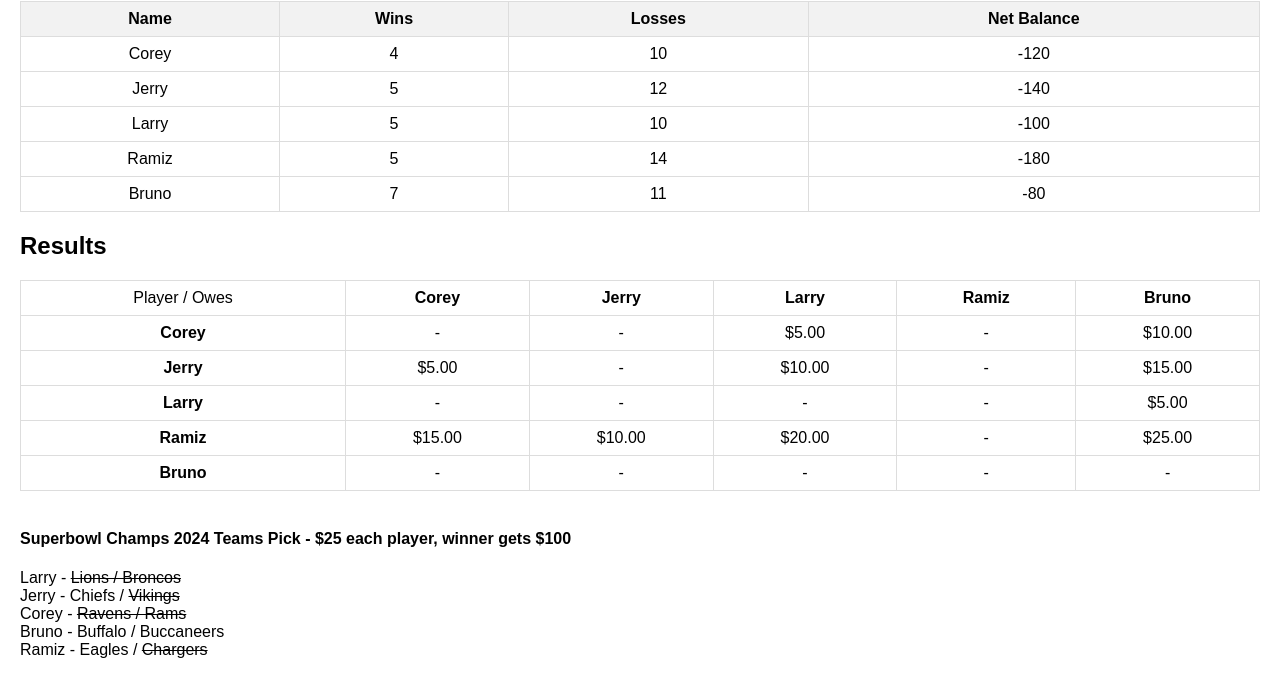
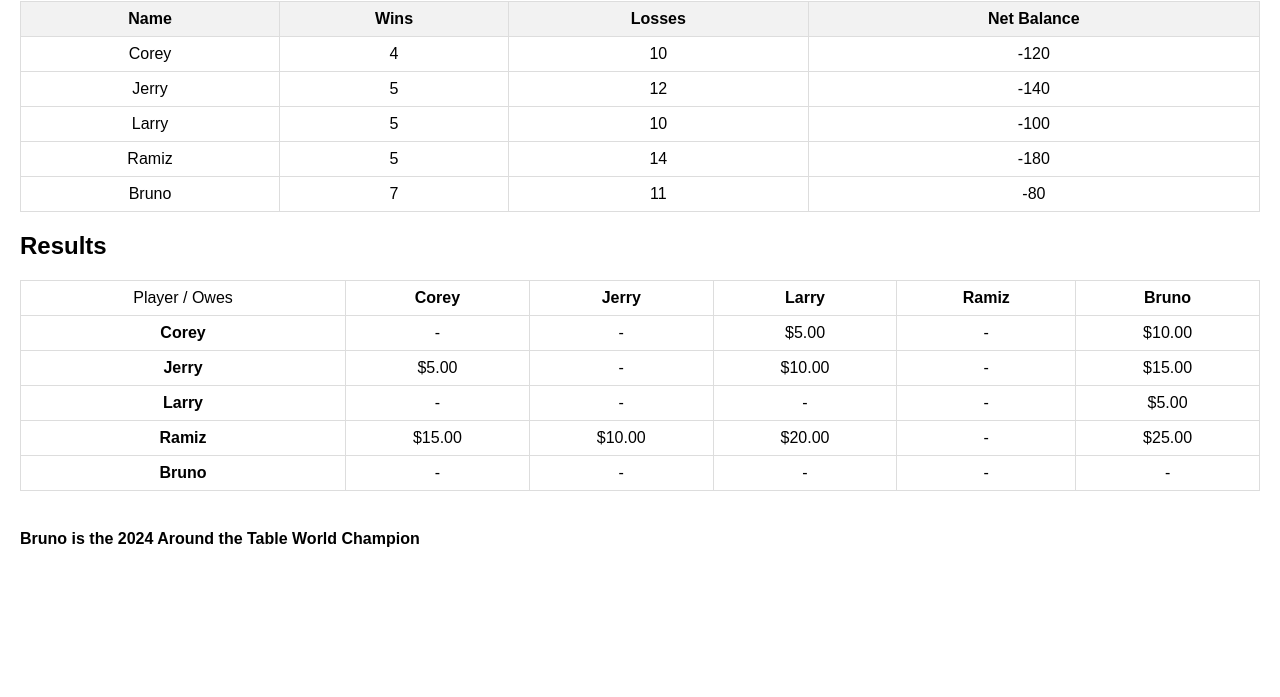
Before and after one commit to bcm082/aroundthetable, a plain HTML site: page index.html in a window 1280 px wide. Shown: the part 79-776 px from the top of the page. Drawn offline with Linux system fonts and the light colour scheme.

Commit message:
Update index.html

```diff
--- a/index.html
+++ b/index.html
@@ -39,12 +39,7 @@
     <h2>Results</h2>
     <div id="results"></div>
     <br>
-    <div><h4>Superbowl Champs 2024 Teams Pick - $25 each player, winner gets $100</h4>
-        Larry - <s>Lions / Broncos</s><br>
-        Jerry - Chiefs / <s>Vikings</s><br>
-        Corey - <s>Ravens / Rams</s><br>
-        Bruno - <s></s>Buffalo / Buccaneers</s><br>
-        Ramiz - Eagles / <s>Chargers</s><br>
+    <div><h4>Bruno is the 2024 Around the Table World Champion</h4>
     </div>
 
 
```
